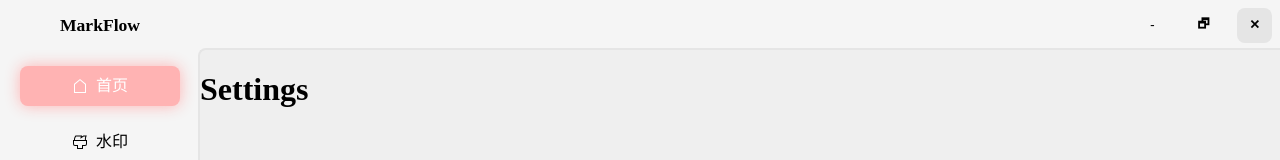
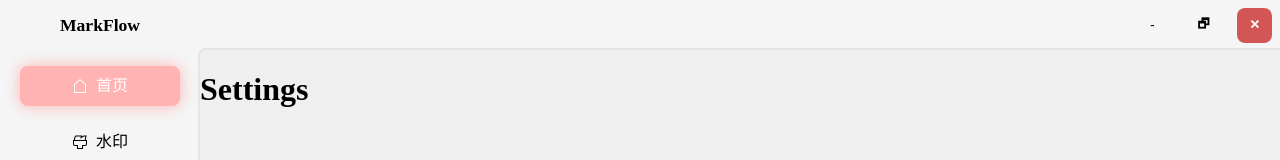
Before and after one commit to QNquenan/MarkFlow-for-Electron, a Vue app: page /settings in a window 1280 px wide. In both pictures the pointer is over the element "关闭". Shown: the top 160 px of the page. Built offline with nearby package versions, Linux system fonts and the light colour scheme.

Commit message:
feat: ✨ 新增关闭按钮警告底色

```diff
--- a/src/renderer/src/assets/css/HeaderBar.css
+++ b/src/renderer/src/assets/css/HeaderBar.css
@@ -10,6 +10,13 @@
 
     & .right {
         display: flex;
+
+        & .closeBtn.headerBtn {
+            &:hover {
+                background: #d35656;
+                color: #fff;
+            }
+        }
 
         & .headerBtn {
             width: 35px;
```
